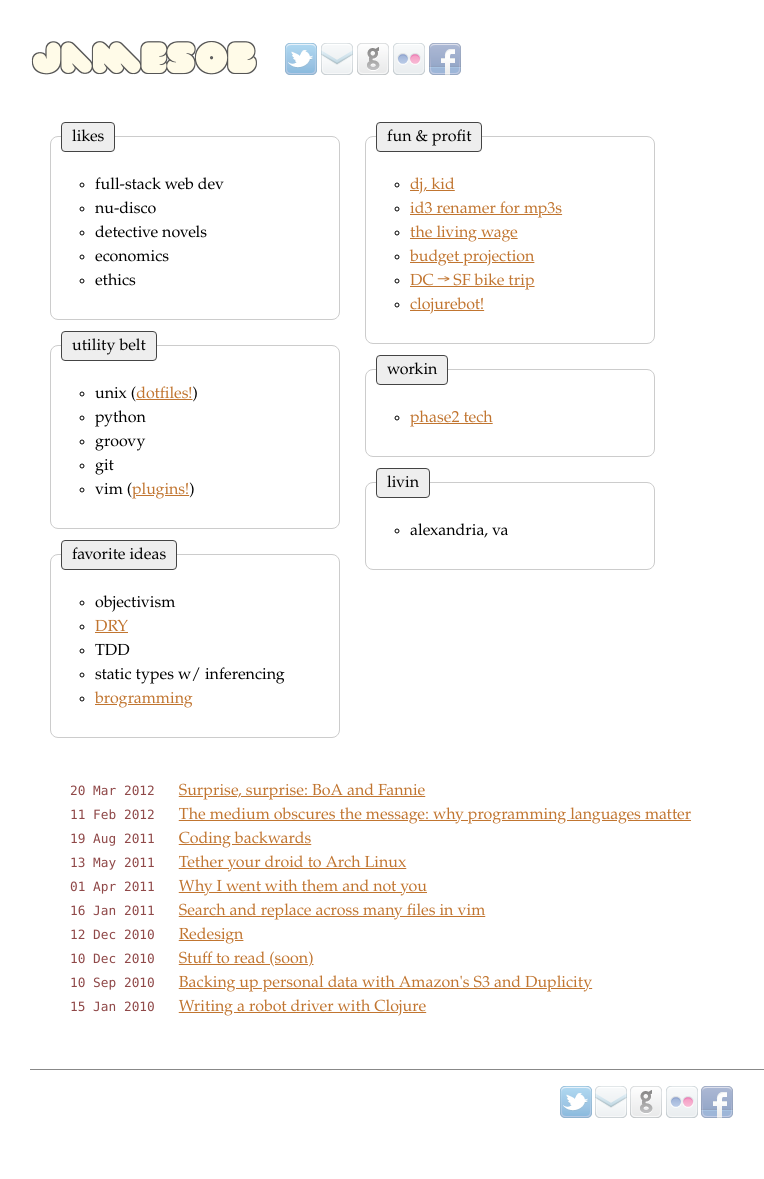
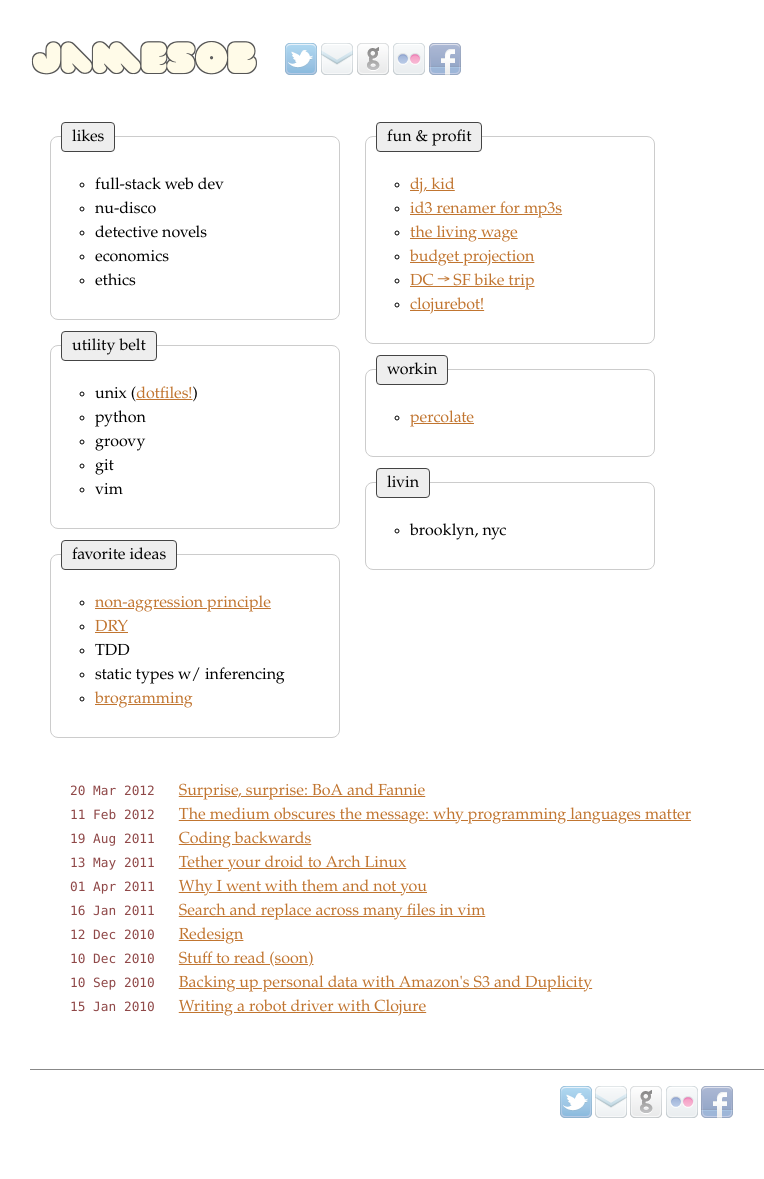
Before and after one commit to jamesob/jamesob.github.io, a Jekyll site: the page built from index.html, in a window 1280 px wide. Shown: the whole page, without its empty margins (240-1004 px from the left). Built offline with Jekyll 4.4.1, drawn with Linux system fonts in a browser that asks for light colours.

Commit message:
work/living/NAP

```diff
--- a/index.html
+++ b/index.html
@@ -26,14 +26,16 @@ title: James O'Beirne
           <li>python</li>
           <li>groovy</li>
           <li>git</li>
-          <li>vim (<a href="plugins">plugins!</a>)</li>
+          <li>vim <!-- (<a href="plugins">plugins!</a>) --></li>
         </ul>
       </div>
 
       <div id="ideas" class="box">
         <div class="title">favorite ideas</div>
         <ul>
-          <li>objectivism</li>
+          <li><a
+            href="http://en.wikipedia.org/wiki/Non-aggression_principle">non-aggression
+            principle</a></li>
           <li><a
             href="http://en.wikipedia.org/wiki/Don't_repeat_yourself">DRY</a></li>
           <li>TDD</li>
@@ -59,14 +61,14 @@ title: James O'Beirne
       <div id="workin" class="box">
         <div class="title">workin</div>
         <ul>
-          <li><a href="http://phase2technology.com">phase2 tech</a></li>
+          <li><a href="http://percolate.com">percolate</a></li>
         </ul>
       </div>
 
       <div id="livin" class="box">
         <div class="title">livin</div>
         <ul>
-          <li>alexandria, va</li>
+          <li>brooklyn, nyc</li>
         </ul>
       </div>
 
```
